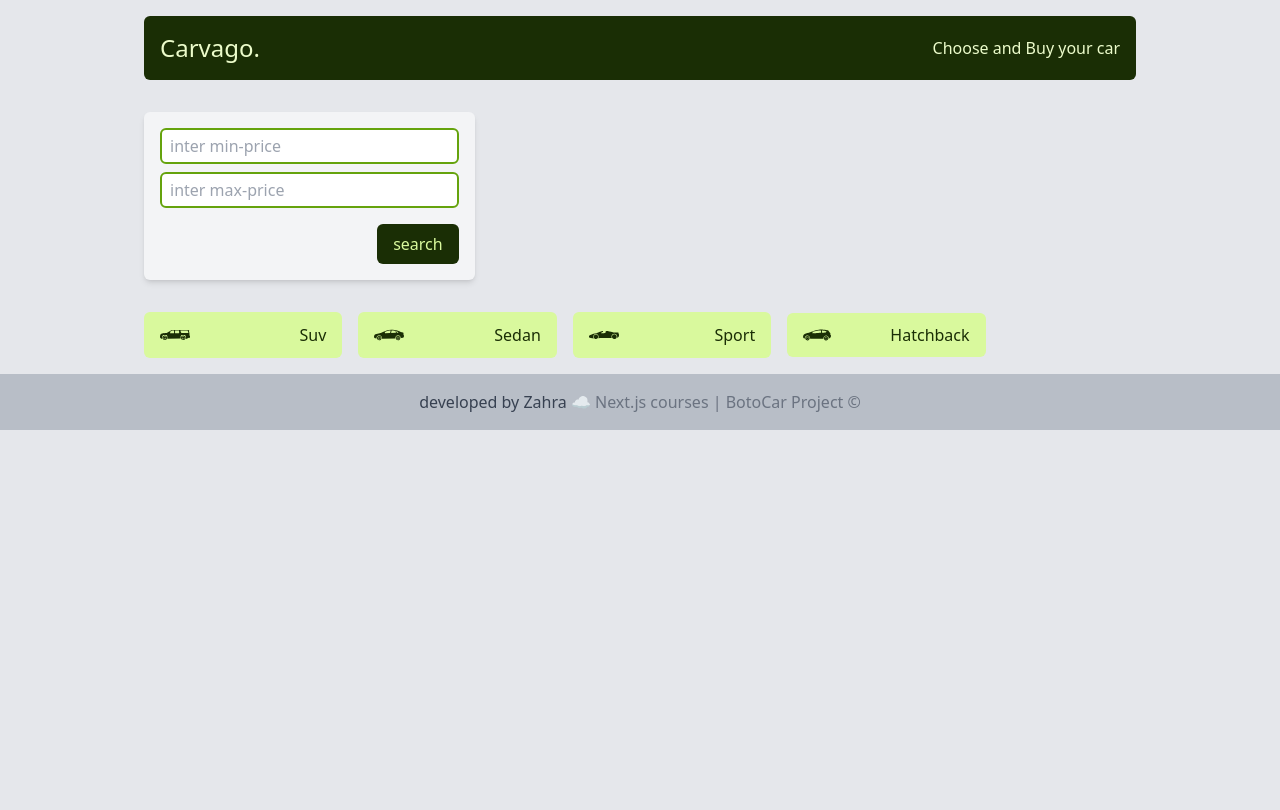
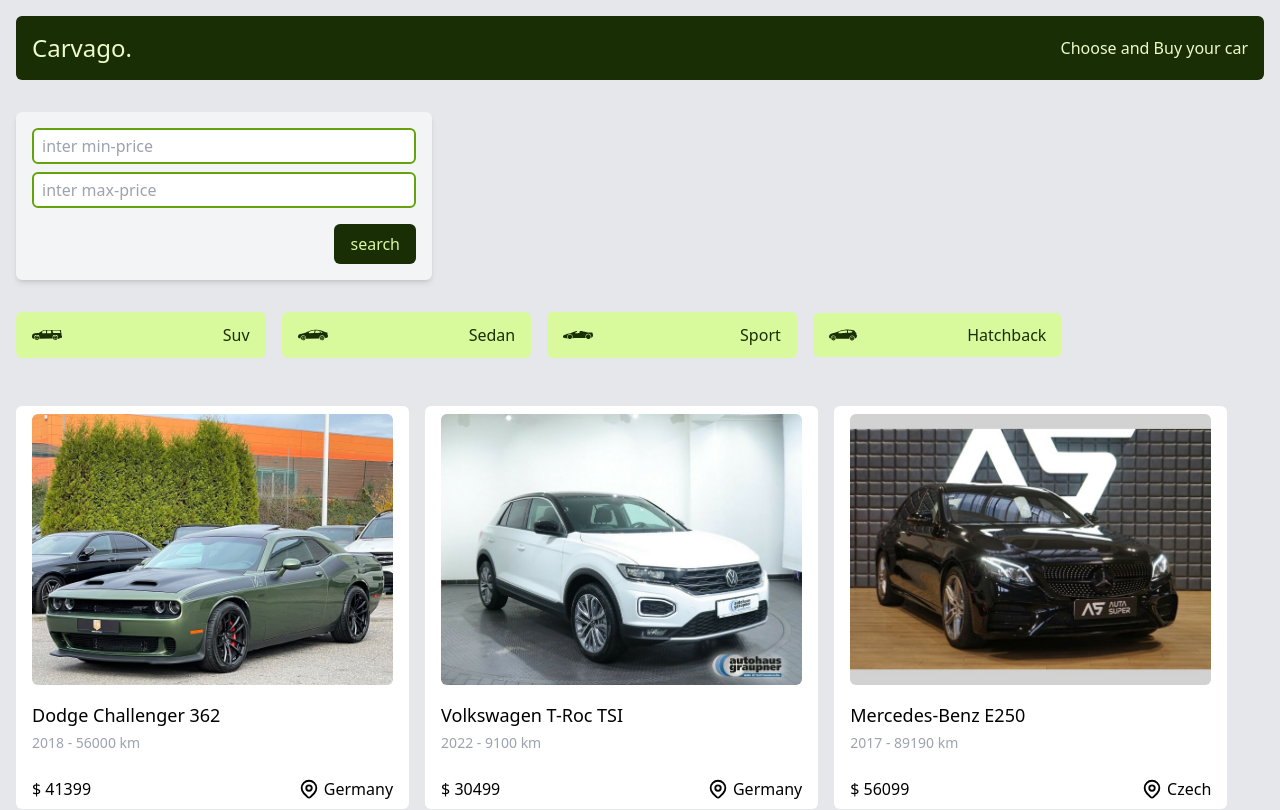
Before and after one commit to zahra-rajabi/CarProject, a Next.js app: page / in a window 1280 px wide. Shown: the top 810 px of the page. Built offline with nearby package versions, Linux system fonts and the light colour scheme.

Commit message:
cars list and card created

```diff
--- /dev/null
+++ b/components/Cart.jsx
@@ -0,0 +1,31 @@
+import Location from "./icons/Location";
+
+function Cart({ car }) {
+  return (
+    <div className="w-full px-4 py-2 flex flex-col self-stretch rounded-md justify-between bg-white xs:w-[47%] sm:w-[31.5%] ">
+      <div className="h-4/5">
+        <img
+          src={car.image}
+          className="w-full h-full rounded-md"
+          alt={car.name}
+        />
+      </div>
+      <h2 className="mt-4 font-medium md:text-lg">
+        {car.name} {car.model}
+      </h2>
+      <div className="mt-1 text-sm text-gray-400">
+        <span>{car.year} - </span>
+        <span>{car.distance} km</span>
+      </div>
+
+      <div className="flex items-end justify-between flex-1 mt-6 font-medium font-pretty">
+        <p>$ {car.price} </p>
+        <div className="flex items-center gap-1 ">
+          <Location /> <span>{car.location}</span>
+        </div>
+      </div>
+    </div>
+  );
+}
+
+export default Cart;
--- a/components/Categories.jsx
+++ b/components/Categories.jsx
@@ -13,7 +13,7 @@
           className="flex items-center justify-between w-full h-full gap-4 px-4 py-2 fill-lime-950 hover:fill-lime-200"
         >
           <Suv />
-          <p>Suv</p>
+          <p className="font-medium">Suv</p>
         </Link>
       </li>
       <li className="w-full transition-all duration-700 rounded-md xs:w-[47%] sm:w-[23%] md:w-1/5 bg-lime-200 hover:bg-lime-950 text-lime-950 hover:text-lime-200">
@@ -22,7 +22,7 @@
           className="flex items-center justify-between w-full h-full gap-4 px-4 py-2 fill-lime-950 hover:fill-lime-200"
         >
           <Sedan />
-          <p>Sedan</p>
+          <p className="font-medium">Sedan</p>
         </Link>
       </li>
       <li className="w-full transition-all duration-700 rounded-md xs:w-[47%] sm:w-[23%] md:w-1/5 bg-lime-200 hover:bg-lime-950 text-lime-950 hover:text-lime-200">
@@ -31,7 +31,7 @@
           className="flex items-center justify-between w-full h-full gap-4 px-4 py-2 fill-lime-950 hover:fill-lime-200"
         >
           <Sport />
-          <p>Sport</p>
+          <p className="font-medium">Sport</p>
         </Link>
       </li>
       <li className="w-full duration-700 rounded-md transit4ion-all xs:w-[47%] sm:w-[23%] md:w-1/5 bg-lime-200 hover:bg-lime-950 text-lime-950 hover:text-lime-200">
@@ -40,7 +40,7 @@
           className="flex items-center justify-between w-full h-full gap-4 px-4 py-2 fill-lime-950 hover:fill-lime-200"
         >
           <Hatchback />
-          <p>Hatchback</p>
+          <p className="font-medium">Hatchback</p>
         </Link>
       </li>
     </ul>
--- a/data/carsData.js
+++ b/data/carsData.js
@@ -31,7 +31,7 @@
     model: "E250",
     year: "2017",
     distance: "89190",
-      location: "Czech Republic",
+    location: "Czech",
     price: 56099,
     description:
       "Exceptionally sporty and exceedingly luxurious, the E43 has been transformed by AMG from a regular E-Class sedan into an equilibrium of excellence by adding a specially tuned 396-hp twin-turbo V-6 and a nine-speed automatic transmission. This sophisticated cruiser also features standard air suspension and all-wheel drive for adroit handling. The E43 boasts an assertive exterior and an extravagant interior that is equally high tech and high class, with exotic materials and a fully digitized dashboard. For blending all of these attributes in an irresistible fashion, the E43 finds itself on our list of 10Best Cars for 2018. Mercedes-AMG built a nearly flawless sports sedan with the debut of the E43 in 2017. It checked all the boxes of what constitutes performance and class. That winning combination is enough for the company to send it into 2018 with a single change: black leatherette upholstery with red stitching is now standard.",
@@ -96,7 +96,7 @@
     model: "Charger",
     year: "2017",
     distance: "72400",
-      location: "Czech Republic",
+    location: "Czech",
     price: 23049,
     description:
       "The 2022 Dodge Charger has the distinction of being the only V-8-powered sedan that starts under $40,000. While the Chrysler 300 also offers a V-8 with a rear-wheel-drive layout, it's fancier and pricier. The Charger is less refined, with questionable interior quality and an overly firm ride that gets worse on the optional 20-inch wheels. As with the Dodge Challenger coupe, it has a standard V-6 and available all-wheel drive. However, the most exciting Charger has a vociferous Hemi V-8 under the hood, either a 370-hp 5.7-liter or a 485-hp 6.4-liter. The latter is reserved for the Scat Pack model, which isn't as aggro as the separately reviewed 700-plus-hp Charger SRT Hellcat, but it is the sportiest non-SRT model and offers a distinctive widebody appearance. Although not everyone will appreciate the 2022 Charger, anyone who wants a throwback sedan with countless nostalgic character will. For 2022, Dodge makes only small changes to the Charger lineup. The Driver Convenience Group package now includes a deluxe security alarm, which should come in handy in the event that anyone tries to boost (read: steal) an owner's prized ride. The alarm is also now standard on Scat Pack models, too.",
--- a/pages/_app.js
+++ b/pages/_app.js
@@ -4,7 +4,7 @@
 export default function App({ Component, pageProps }) {
   return (
     <>
-      <section className="px-4 mx-auto my-4 lg:max-w-screen-lg">
+      <section className="px-4 mx-auto my-4 lg:max-w-screen-xl">
         <header className="flex flex-col justify-between gap-2 p-4 rounded-md text-lime-100 bg-lime-950 xs:flex-row xs:items-center">
           <Link href="/">
             <h1 className="text-2xl font-medium ">Carvago.</h1>
@@ -13,13 +13,11 @@
         </header>
         <Component {...pageProps} />
       </section>
-      <footer className="flex items-center justify-center py-4 bg-gray-400/60">
-        <div>
-          <span className="text-gray-700">developed by Zahra ☁️ </span>
-          <span className="text-gray-700/60">
-            Next.js courses | BotoCar Project ©
-          </span>
-        </div>
+      <footer className="flex flex-col items-center justify-center gap-2 py-4 text-sm xs:text-base xs:flex-row xs:gap-0 bg-gray-400/60">
+        <span className="text-gray-700">developed by Zahra ☁️ </span>
+        <span className="text-gray-700/60">
+          Next.js courses | BotoCar Project ©
+        </span>
       </footer>
     </>
   );
--- a/pages/categories/[category].js
+++ b/pages/categories/[category].js
@@ -1,4 +1,4 @@
-import Location from "@/components/icons/Location";
+import Cart from "@/components/Cart";
 import carsData from "@/data/carsData";
 import { useRouter } from "next/router";
 
@@ -8,29 +8,11 @@
   } = useRouter();
 
   const data = carsData.filter((car) => car.category === category);
-  console.log(data);
 
   return (
-    <section className="flex">
+    <section className="flex flex-wrap gap-4 my-12">
       {data.map((car) => (
-        <div key={car.id}>
-          <img src={car.image} alt={car.name} />
-          <h2>
-            {car.name} {car.model}
-          </h2>
-          <div>
-            <span>{car.year} - </span>
-            <span>{car.distance} km</span>
-          </div>
-
-          <div>
-            <p>{car.price} $</p>
-            <div>
-             <Location /> <span>{car.location}</span>
-
-            </div>
-          </div>
-        </div>
+        <Cart key={car.id} car={car} />
       ))}
     </section>
   );
--- a/pages/index.js
+++ b/pages/index.js
@@ -1,13 +1,19 @@
+import Cart from "@/components/Cart";
 import Categories from "@/components/Categories";
 import Range from "@/components/Range";
+import carsData from "@/data/carsData";
 
 export default function Home() {
+  const allCars = carsData;
   return (
     <>
-
-        <Range />
-        <Categories />
-
+      <Range />
+      <Categories />
+      <section className="flex flex-wrap w-full gap-4 my-12">
+        {carsData.map((car) => (
+          <Cart key={car.id} car={car} />
+        ))}
+      </section>
     </>
   );
 }
--- a/tailwind.config.js
+++ b/tailwind.config.js
@@ -8,7 +8,8 @@
   theme: {
     extend: {
       screens: {
-        xs: "400px",
+        xs: "465px",
+        sm: "680px",
       },
     },
   },
```
Lines whose indentation alone changed are shown as unchanged.
